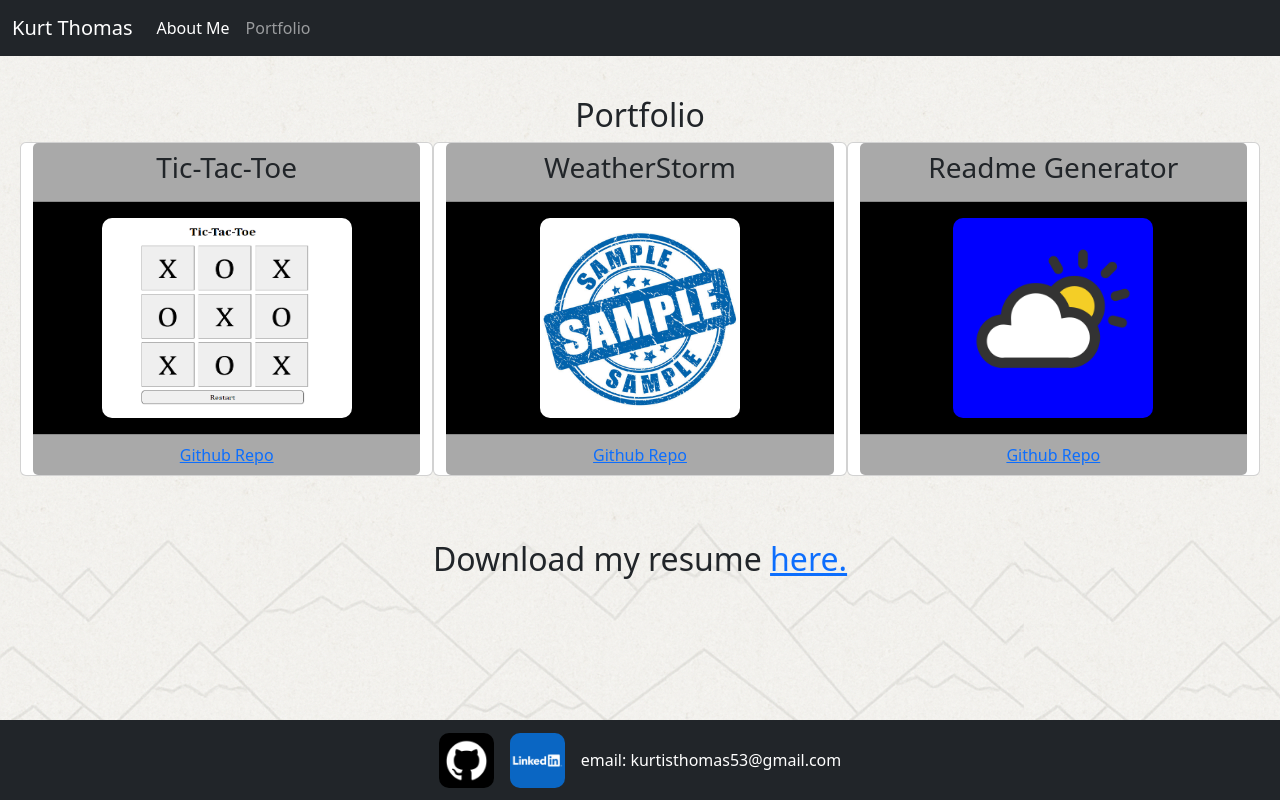
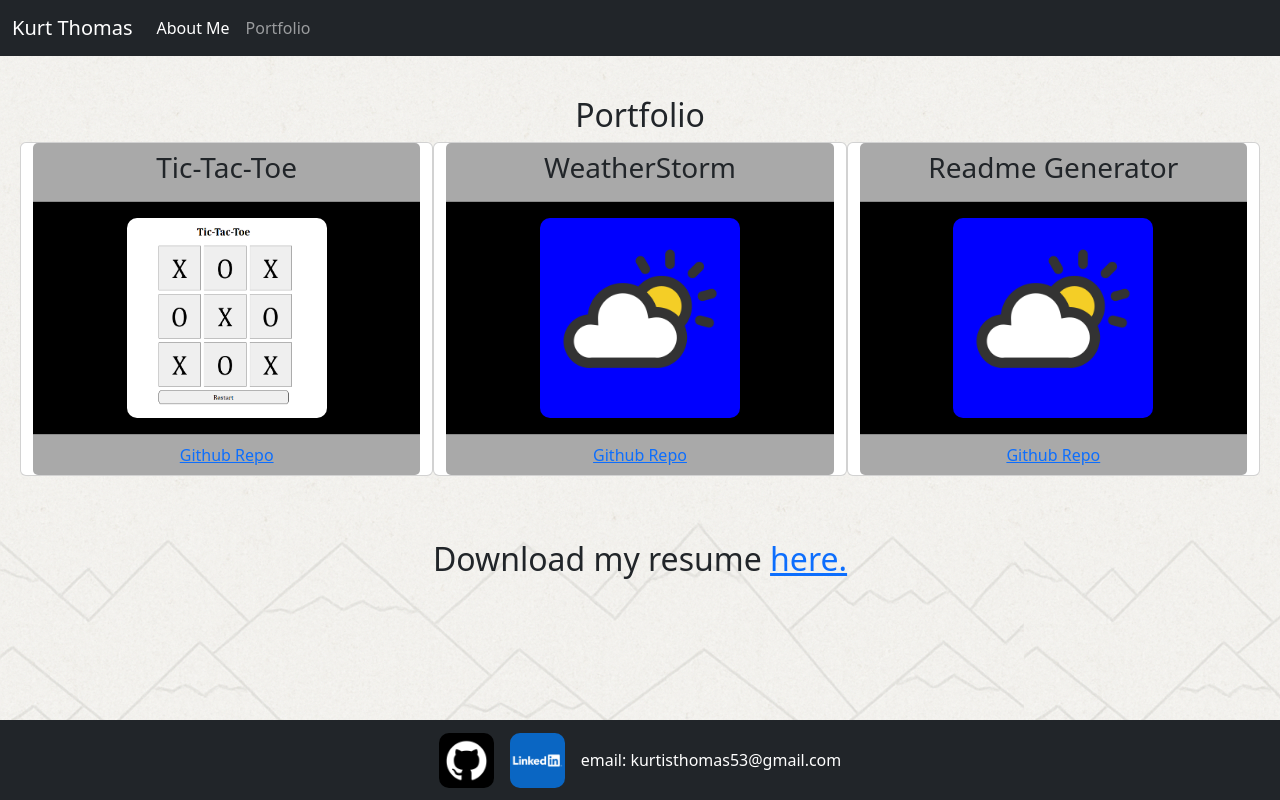
Before and after one commit to kutho53/React-Portfolio, a React (Vite) app: page /portfolio-page in a window 1280 px wide. Built offline with nearby package versions, Linux system fonts and the light colour scheme; the HTML template or start-up script is replaced by a standard one.

Commit message:
fixed weather thumbnail

```diff
--- a/src/pages/portfolio-page.jsx
+++ b/src/pages/portfolio-page.jsx
@@ -15,7 +15,7 @@
                             <h3>Tic-Tac-Toe</h3>
                         </div>
                         <div className='card-body center-content'>
-                            <img src={ticTac} alt='Image of Tic-Tac-Toe game.' style={{ width: '250px', height: '200px', borderRadius: 10 ,}} />
+                            <img src={ticTac} alt='Image of Tic-Tac-Toe game.' style={{ width: '200px', height: '200px', borderRadius: 10 ,}} />
                         </div>
                         <div className='card-footer'>
                             <a className='github link' href='https://github.com/kutho53/TicTacToe'>Github Repo</a>
@@ -27,7 +27,7 @@
                             <h3>WeatherStorm</h3>
                         </div>
                         <div className='card-body center-content'>
-                            <img src={sample} alt='Sample Image' style={{ width: '200px', height: '200px', backgroundColor: 'blue', borderRadius: 10 }} />
+                            <img src={weatherIcon} alt='Weather Icon' style={{ width: '200px', height: '200px', backgroundColor: 'blue', borderRadius: 10 }} />
                         </div>
                         <div className='card-footer'>
                             <a className='github link' href='https://github.com/kutho53/WeatherSite'>Github Repo </a>
```
